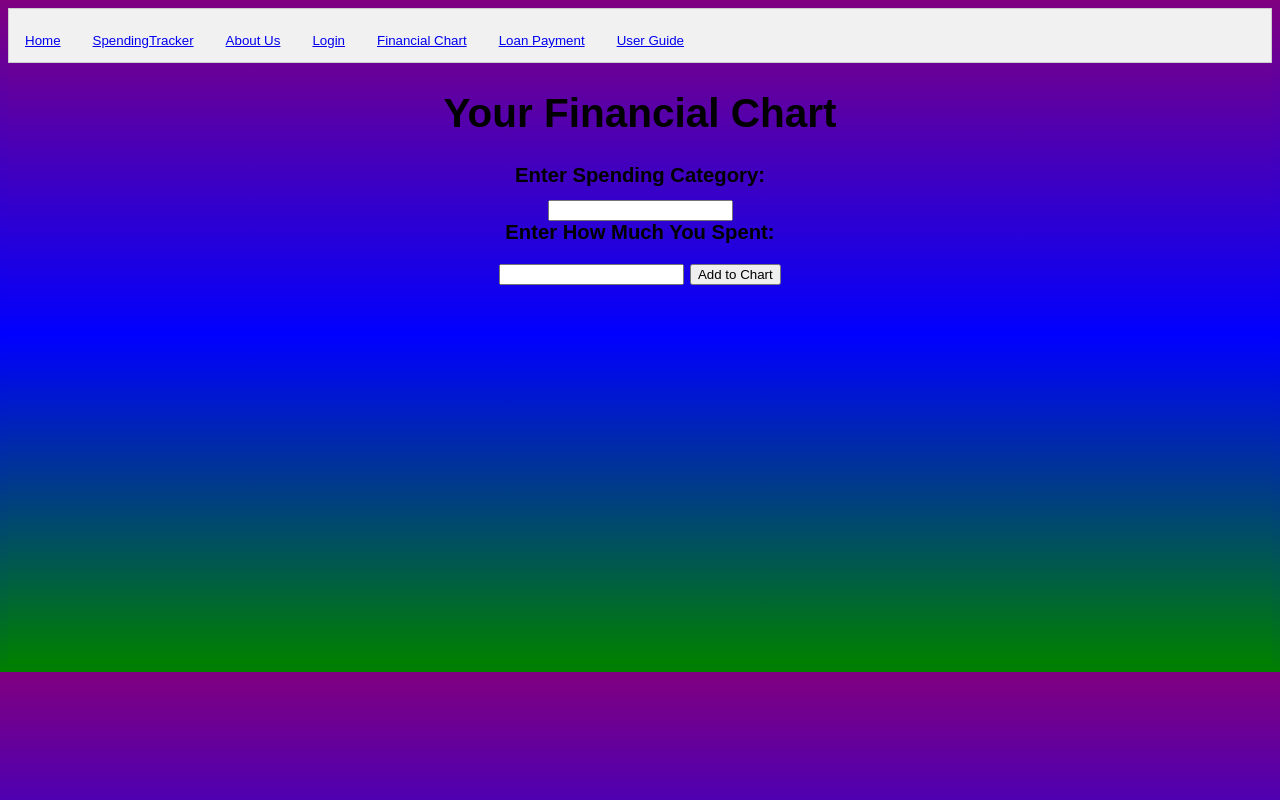
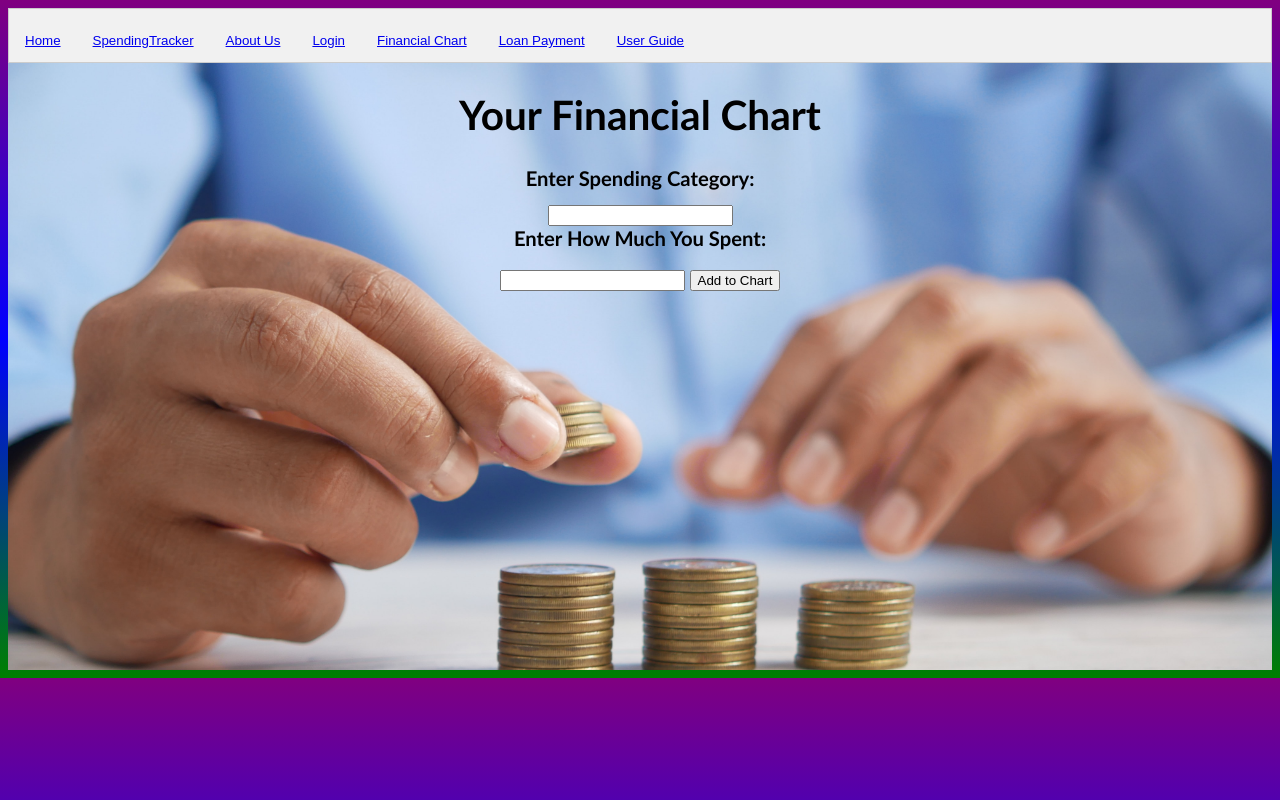
Before and after one commit to mehrojalimov/Financially-Fit, a PHP site: page /FinancialChart.html in a window 1280 px wide. Run offline with PHP 8.4, Linux system fonts and the light colour scheme.

Commit message:
Background picture for PieCHart

```diff
--- a/FinancialChart.html
+++ b/FinancialChart.html
@@ -36,8 +36,6 @@
         width: 60%;
         margin: auto;
       }
-
-
     </style>
     <script src="https://cdn.jsdelivr.net/npm/chart.js"></script>
     <title>Add Numbers to List</title>
@@ -45,6 +43,7 @@
   </head>
 
   <body>
+    <body class="financial-chart"></body>
   <h1>Your Financial Chart</h1>
   <form>
     <label for="label">Enter Spending Category:</label>
--- a/style.css
+++ b/style.css
@@ -132,3 +132,14 @@ li {
   width: 100%;
   margin-bottom: 10px;
 }
+body.financial-chart {
+  font-family: 'Gill Sans', 'Gill Sans MT', Calibri, 'Trebuchet MS', sans-serif;
+  background-image: url('money.jpg');
+  background-repeat: no-repeat;
+  background-size: cover;
+  background-position: center;
+  line-height: 38x;
+  font-weight: 600;
+  font-size: 1.125rem;
+  align-items: center;
+}
```
Also changed, not shown: money.jpg (added).
